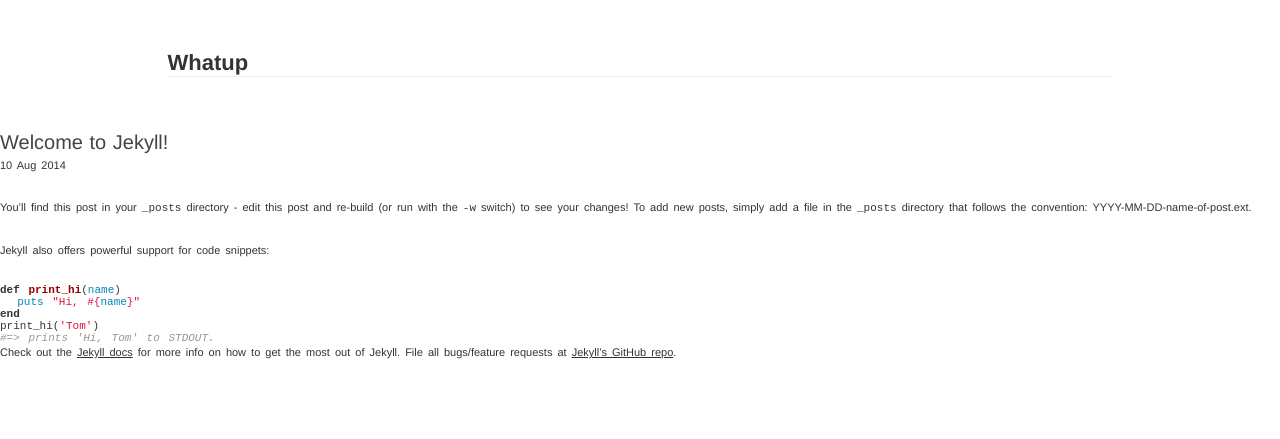
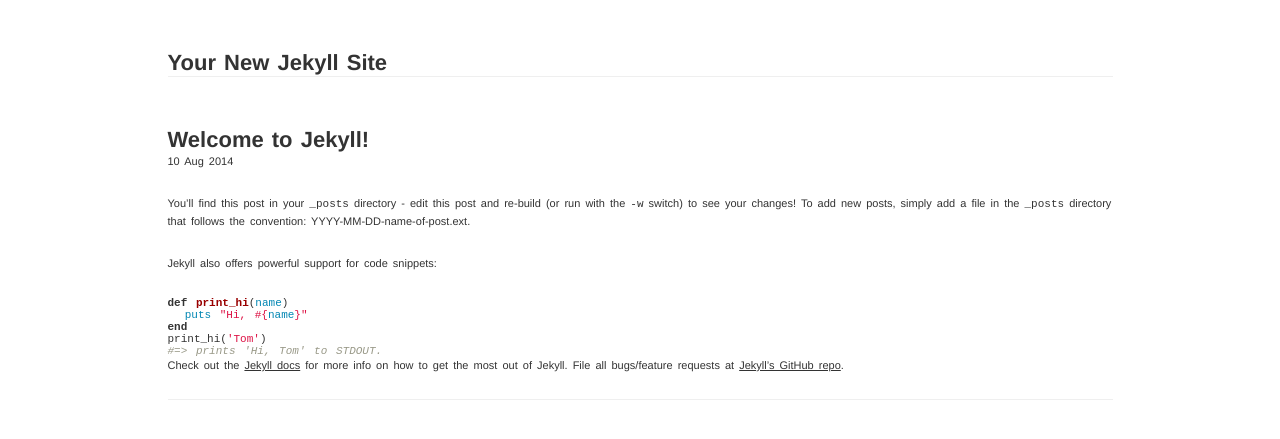
Before and after one commit to a17levine/a17levine.github.io, a Jekyll site: the page built from _posts/2014-08-10-welcome-to-jekyll.markdown, in a window 1280 px wide. Shown: the top 439 px of the page. Built offline with Jekyll 4.4.1, drawn with Linux system fonts in a browser that asks for light colours; nearby versions of some CDN libraries; Markdown is read by kramdown in place of the engine named in the settings.

Commit message:
finished bringing Stalactite and Jekyll together

```diff
--- a/_config.yml
+++ b/_config.yml
@@ -1,3 +1,3 @@
-name: Whatup
+name: Your New Jekyll Site
 markdown: redcarpet
 pygments: true
--- a/_layouts/post.html
+++ b/_layouts/post.html
@@ -1,9 +1,8 @@
 ---
 layout: default
 ---
-<h2>{{ page.title }}</h2>
-<p class="meta">{{ page.date | date_to_string }}</p>
-
-<div class="post">
-{{ content }}
+<div class="container_9">
+	<h1>{{ page.title }}</h1>
+	<p class="meta">{{ page.date | date_to_string }}</p>
+	{{ content }}
 </div>
```
Also changed, not shown: _posts/2014-8-10-test2.markdown (+9 -2 lines).
